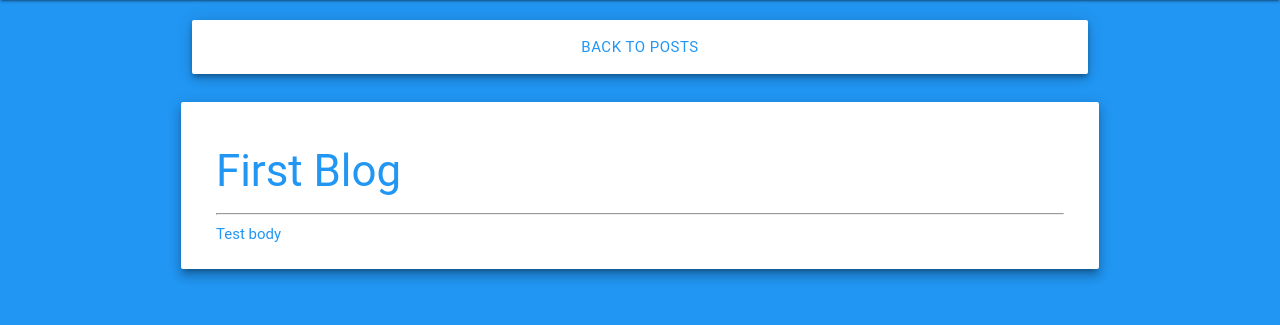
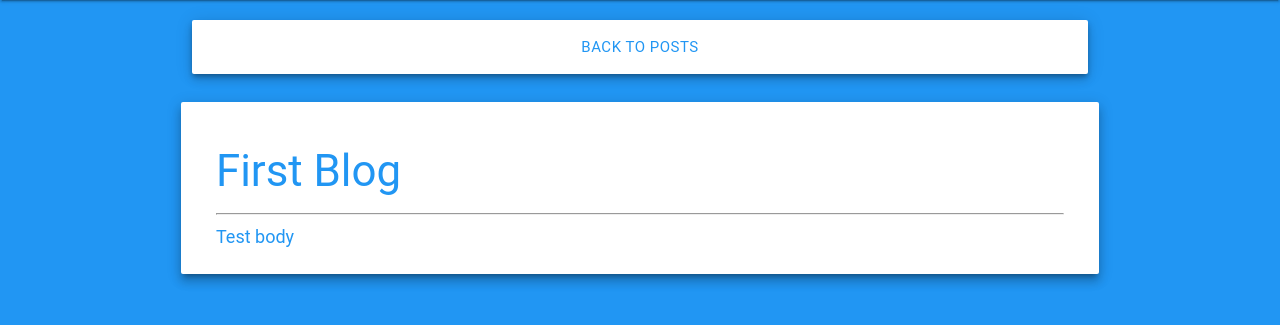
Before and after one commit to dmattia/ethics-blog, a Django app: page /viewPost/1 in a window 1280 px wide. Shown: the part 64-389 px from the top of the page. Run offline with Django 3.2, Linux system fonts and the light colour scheme; data comes from the database, SQL or seed files in the repository; some libraries are stand-ins or nearby versions; some web fonts are replaced.

Commit message:
Removed link underlines and added linebreaks to posts

```diff
--- a/blog/static/css/style.css
+++ b/blog/static/css/style.css
@@ -33,7 +33,6 @@ a:visited {
 
 a:hover {
 	color: #FFF;
-	text-decoration: underline;
 }
 
 a:active {
--- a/templates/post.html
+++ b/templates/post.html
@@ -9,8 +9,8 @@
 		<div class="card-content blue-text">
 			<h3>{{ post.title }}</h3>
 			<hr>
-			<div class="thick">
-				{{ post.body }}
+			<div class="thick" style="font-size:1.2em;">
+				{{ post.body | linebreaksbr }}
 			</div>
 		</div>
 	</div>
```
